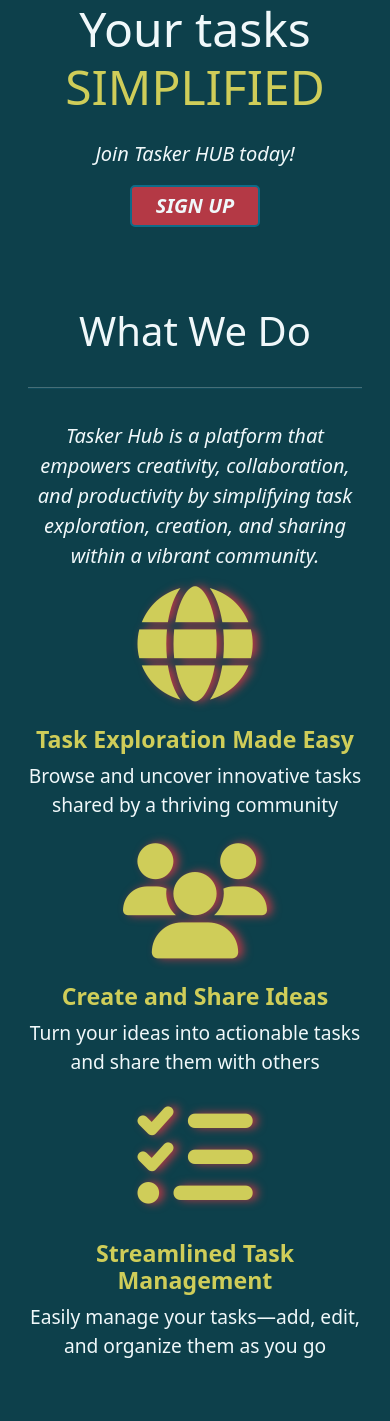
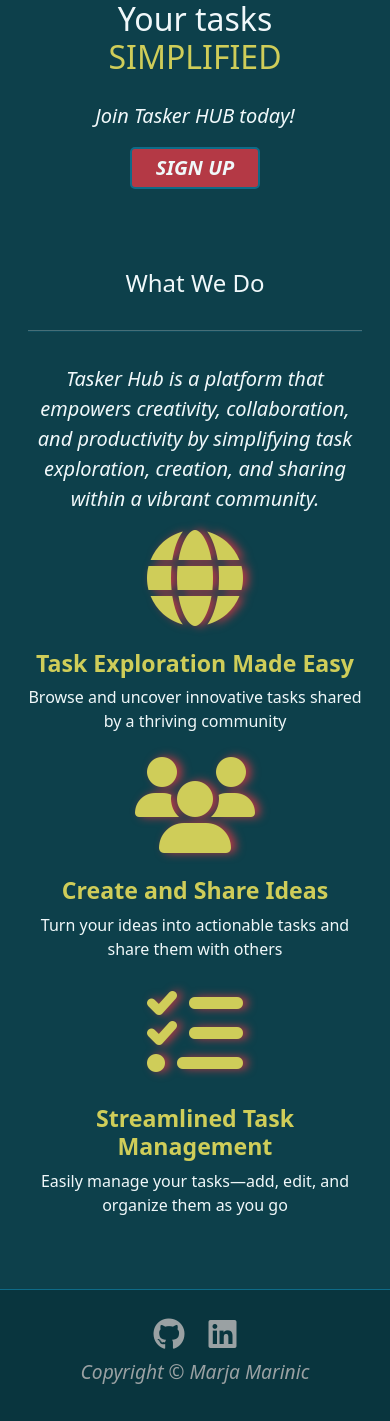
Before and after one commit to almost-good/tasker-hub, a Django app: page / in a window 390 px wide. Shown: the part 413-1834 px from the top of the page. Run offline with Django 4.2, Linux system fonts and the light colour scheme; some libraries are stand-ins or nearby versions.

Commit message:
add media queries and title of site

```diff
--- a/static/css/style.css
+++ b/static/css/style.css
@@ -172,3 +172,21 @@ a {
     border: 1px solid var(--border-color);
     border-radius: 2px;
 }
+
+
+/* MEDIA QUERIES */
+
+@media screen and (max-width: 768px) {
+    body {
+        font-size: 1rem;
+    }
+
+    h1 {
+        font-size: 2rem;
+    }
+
+    h2,
+    .brand {
+        font-size: 1.5rem;
+    }
+}
--- a/tasker/templates/tasker/index.html
+++ b/tasker/templates/tasker/index.html
@@ -1,5 +1,7 @@
 {% extends "base.html" %}
 {% load static %}
+
+{% block title %}Welcome to Tasker HUB!{% endblock %}
 
 {% block content %}
 
```
